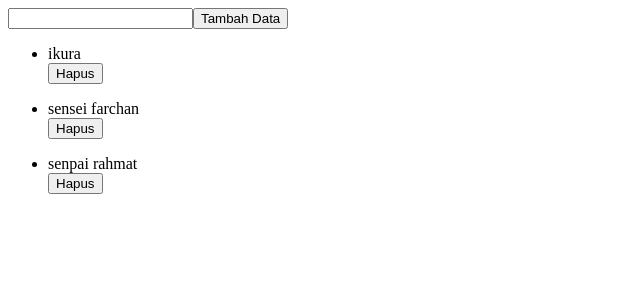
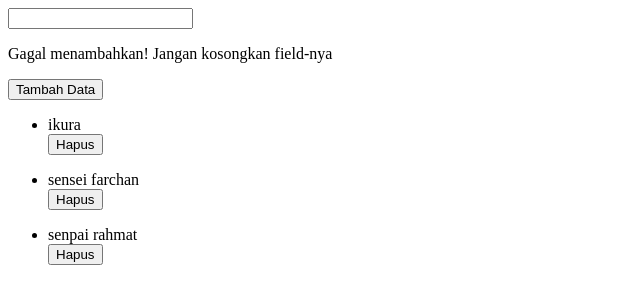
Before and after one commit to ikuratugas/vuehabitfun, a Vue app: page / in a window 1280 px wide. Both pictures are taken after a click on the button "Tambah Data". Shown: the top 304 px of the page, without its empty margins (0-640 px from the left). Built offline with nearby package versions, Linux system fonts and the light colour scheme.

Commit message:
menambahkan kondisi bila field tambah data kosong

```diff
--- a/src/App.vue
+++ b/src/App.vue
@@ -10,13 +10,16 @@ import { ref } from 'vue';
   ])
 
   const tampungText = ref("")
+  const tampilkanMasukkanNama = ref(false)
 
   function tambahListNama(){
     if (tampungText.value === ""){
-      console.log("mohon masukkan nama lain")
+      console.log("mohon masukkan nama")
+      tampilkanMasukkanNama.value = true
       return null
     }
     listNama.value.push({id: idnya++, nama: tampungText.value})
+    tampilkanMasukkanNama.value = false
   }
 
   function hapusListNama(id){
@@ -28,7 +31,9 @@ import { ref } from 'vue';
 <template>
   <main>
     <input type="text" v-model="tampungText">
+    <p v-if="tampilkanMasukkanNama">Gagal menambahkan! Jangan kosongkan field-nya</p>
     <button @click="tambahListNama" type="button">Tambah Data</button>
+
     <ul v-for="i in listNama" :key="listNama.id">
       <li> {{ i.nama }}</li>
       <button @click="hapusListNama(i)">Hapus</button>
```
